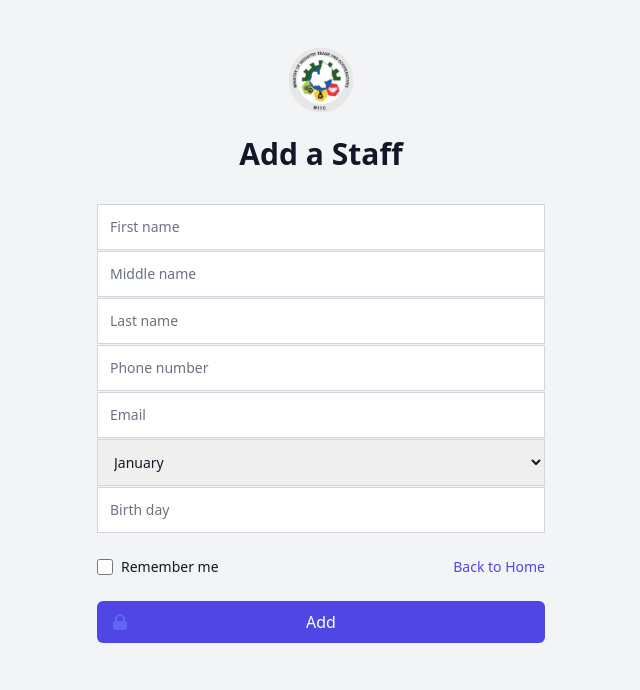
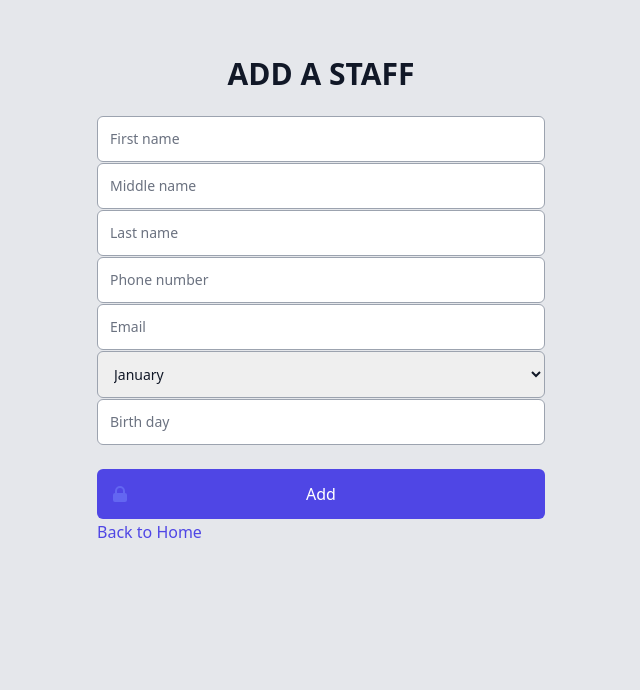
Before and after one commit to ethernalarts/mitcbdayapp, a Django app: page /add/ in a window 1280 px wide. Shown: the top 690 px of the page, without its empty margins (319-959 px from the left). Run offline with Django 4.2, Linux system fonts and the light colour scheme; some libraries are stand-ins or nearby versions.

Commit message:
code update 9:08pm 03/06/2022

```diff
--- a/mitcbdayapp/urls.py
+++ b/mitcbdayapp/urls.py
@@ -26,7 +26,6 @@ urlpatterns = [
     re_path(r'^birthday/$', views.bdaycheck, name = 'birthday'),
     re_path(r'^add/$', views.staffDetailsCreate.as_view(), name = 'add-staff'),
     re_path(r'^', views.index, name='index'),
-    # path('birthday/', sendmail_view.bdaycheck, name = 'birthday'),
     re_path(r'^update/(?P<pk>\d+)$', views.bdaycheck, name = 'update-staff'),
     re_path(r'^delete/(?P<pk>\d+)$', views.bdaycheck, name = 'delete-staff'),
     re_path(r'^cms/', include('cms.urls')),
--- a/sendmail/models.py
+++ b/sendmail/models.py
@@ -47,7 +47,7 @@ class staffDetails(models.Model):
 
     def get_absolute_url(self):
         """Returns the url to access a particular staff instance."""
-        return reverse('book-detail', args=[str(self.id)])
+        return reverse('staff-detail', args=[str(self.id)])
 
 
     def __str__(self):
--- a/sendmail/templates/addstaff.html
+++ b/sendmail/templates/addstaff.html
@@ -13,47 +13,35 @@
 		{% tailwind_css %}
 	</head>
 
-	<body class="bg-gray-100 font-sans leading-normal tracking-normal">
-        <div class="min-h-full flex items-center justify-center py-12 px-4 sm:px-6 lg:px-8">
-            <div class="max-w-md w-full space-y-8">
+	<body class="bg-gray-200 font-sans leading-normal tracking-normal">
+        <div class="min-h-full flex items-center justify-center py-8 px-4 sm:px-6 lg:px-8">
+            <div class="max-w-md w-full space-y-px">
+                <!-- Add a Staff title -->
                 <div>
-                    <img class="mx-auto h-16 w-auto" src="{% static 'img/mitc-logo-trans.png' %}"
-                        alt="Workflow">
-                    <h2 class="mt-6 text-center text-3xl font-extrabold text-gray-900">Add a Staff</h2>
+                    <!-- <img class="mx-auto h-16 w-auto" src="{% static 'img/mitc-logo-trans.png' %}"
+                        alt="Workflow"> -->
+                    <h2 class="mt-6 text-center text-3xl font-extrabold text-gray-900">ADD A STAFF</h2>
                 </div>
+
+                <!-- Form -->
                 <form class="mt-8 space-y-6" action="" method="POST" enctype="multipart/form-data">
                     {% csrf_token %}
                     <input type="hidden" name="remember" value="true">
 
+                    <!-- Form fields -->
                     <div class="space-y-px">
                         {% for field in form %}
                             <div>
-                                {% render_field field class+="text-3xl relative block w-full p-3 border border-gray-300 placeholder-gray-500 text-gray-900 focus:outline-none focus:ring-indigo-500 focus:border-indigo-500 focus:z-10 sm:text-sm" placeholder=field.label %}
-
+                                {% render_field field class+="text-2xl font-medium relative block w-full p-3 rounded-md border border-gray-400 placeholder-gray-500 text-gray-900 focus:outline-none focus:ring-indigo-500 focus:border-indigo-500 focus:z-10 sm:text-sm" placeholder=field.label %}
                             </div>
                         {% endfor %}
+                    </div>
 
 
-                    </div>
-                        <!-- <input id="email-address" name="email" type="email" autocomplete="email" required
-                                class="appearance-none rounded-none relative block w-full px-3 py-2 border border-gray-300 placeholder-gray-500 text-gray-900 rounded-t-md focus:outline-none focus:ring-indigo-500 focus:border-indigo-500 focus:z-10 sm:text-sm"
-                                placeholder="Email address">   -->
-
-                    <div class="flex items-center justify-between">
-                        <div class="flex items-center">
-                            <input id="remember-me" name="remember-me" type="checkbox"
-                                class="h-4 w-4 text-indigo-600 focus:ring-indigo-500 border-gray-300 rounded">
-                            <label for="remember-me" class="ml-2 block text-sm text-gray-900"> Remember me </label>
-                        </div>
-
-                        <div class="text-sm">
-                            <a href="{% url 'index' %}" class="font-medium text-indigo-600 hover:text-indigo-500">Back to Home</a>
-                        </div>
-                    </div>
-
+                    <!-- Submit Button -->
                     <div>
                         <button type="submit"
-                            class="group relative w-full flex justify-center py-2 px-4 border border-transparent
+                            class="group relative w-full flex justify-center py-3 px-4 border border-transparent
                                 text-md font-medium rounded-md text-white bg-indigo-600 hover:bg-indigo-700 focus:outline-none
                                 focus:ring-2 focus:ring-offset-2 focus:ring-indigo-500">
                             <span class="absolute left-0 inset-y-0 flex items-center pl-3">
@@ -70,6 +58,12 @@
                         </button>
                     </div>
                 </form>
+
+                <!-- Back to Home page -->
+                <div class="container mx-auto flex items-center justify-between">
+                    <a href="{% url 'index' %}"
+                        class="text-md font-medium text-indigo-600 hover:underline hover:underline-offset-2">Back to Home</a>
+                </div>
             </div>
         </div>
 	</body>
--- a/sendmail/templates/index.html
+++ b/sendmail/templates/index.html
@@ -11,7 +11,7 @@
 		{% tailwind_css %}
 	</head>
 
-	<body class="bg-gray-400 font-sans leading-normal tracking-normal">
+	<body class="bg-gray-300 font-sans leading-normal tracking-normal">
 		<div class="container mx-auto">
 			<!-- Edit -->
 			<section class="flex items-center justify-center h-screen" role="group">
--- a/sendmail/views.py
+++ b/sendmail/views.py
@@ -7,9 +7,11 @@ from django.shortcuts import render
 from mitcbdayapp import settings
 from sendmail.models import staffDetails
 from django.views.generic.edit import CreateView, UpdateView, DeleteView
+from django.views.generic import DetailView
 from django.urls import reverse_lazy
 
 
+# Birthday Check View
 def bdaycheck(request):
     celebrants = []
     data = staffDetails.objects.all()
@@ -50,6 +52,7 @@ def bdaycheck(request):
         return sendmail(request, celebrants)
 
 
+# Sendmail View
 def sendmail(request, celebrants):
     connection = mail.get_connection()
     connection.open()
@@ -102,11 +105,27 @@ def sendmail(request, celebrants):
         return HttpResponse(render(request, 'emailerror.html', context = {'failed_msgs': failed}))
 
 
-# Index
+# Index View
 def index(request):
     return render (request, 'index.html')
 
-# Add, Update or Delete Books
+
+# Staff Detail View
+class staffDetailsView(DetailView):
+    model = staffDetails
+    context_object_name = 'staff'  # your own name for the list as a template variable
+    template_name = 'staffdetails.html'
+
+    def get_context_data(self, **kwargs):
+        # Call the base implementation first to get the context
+        context = super(staffDetailsView, self).get_context_data(**kwargs)
+
+        # Create any data and add it to the context
+        context['title'] = "Author's Details"
+        return context
+
+
+# Add Staff View
 class staffDetailsCreate(CreateView):
     model = staffDetails
     fields = [
@@ -115,6 +134,8 @@ class staffDetailsCreate(CreateView):
     ]
     template_name = 'addstaff.html'
 
+
+# Update Staff View
 class staffDetailsUpdate(UpdateView):
     model = staffDetails
     fields = [
@@ -123,6 +144,8 @@ class staffDetailsUpdate(UpdateView):
     ]
     template_name = 'book_update_form.html'
 
+
+# Delete Staff View
 class staffDetailsDelete(DeleteView):
     model = staffDetails
     #permission_required: 'catalog.can_renew'
--- a/theme/static/css/dist/styles.css
+++ b/theme/static/css/dist/styles.css
@@ -553,9 +553,16 @@ Ensure the default browser behavior of the `hidden` attribute.
   margin-right: 1rem;
 }
 
-.my-4 {
-  margin-top: 1rem;
-  margin-bottom: 1rem;
+.mt-6 {
+  margin-top: 1.5rem;
+}
+
+.mt-8 {
+  margin-top: 2rem;
+}
+
+.ml-2 {
+  margin-left: 0.5rem;
 }
 
 .mr-3 {
@@ -568,10 +575,6 @@ Ensure the default browser behavior of the `hidden` attribute.
 
 .mt-4 {
   margin-top: 1rem;
-}
-
-.mt-8 {
-  margin-top: 2rem;
 }
 
 .mb-4 {
@@ -610,18 +613,6 @@ Ensure the default browser behavior of the `hidden` attribute.
   margin-top: -8rem;
 }
 
-.mt-\[-80\] {
-  margin-top: -80;
-}
-
-.ml-2 {
-  margin-left: 0.5rem;
-}
-
-.mt-6 {
-  margin-top: 1.5rem;
-}
-
 .block {
   display: block;
 }
@@ -650,6 +641,18 @@ Ensure the default browser behavior of the `hidden` attribute.
   height: 100vh;
 }
 
+.h-16 {
+  height: 4rem;
+}
+
+.h-4 {
+  height: 1rem;
+}
+
+.h-5 {
+  height: 1.25rem;
+}
+
 .h-6 {
   height: 1.5rem;
 }
@@ -662,26 +665,6 @@ Ensure the default browser behavior of the `hidden` attribute.
   height: 100%;
 }
 
-.h-4 {
-  height: 1rem;
-}
-
-.h-5 {
-  height: 1.25rem;
-}
-
-.h-12 {
-  height: 3rem;
-}
-
-.h-14 {
-  height: 3.5rem;
-}
-
-.h-16 {
-  height: 4rem;
-}
-
 .max-h-\[130px\] {
   max-height: 130px;
 }
@@ -780,10 +763,10 @@ Ensure the default browser behavior of the `hidden` attribute.
   justify-content: space-between;
 }
 
-.space-x-6 > :not([hidden]) ~ :not([hidden]) {
-  --tw-space-x-reverse: 0;
-  margin-right: calc(1.5rem * var(--tw-space-x-reverse));
-  margin-left: calc(1.5rem * calc(1 - var(--tw-space-x-reverse)));
+.space-y-8 > :not([hidden]) ~ :not([hidden]) {
+  --tw-space-y-reverse: 0;
+  margin-top: calc(2rem * calc(1 - var(--tw-space-y-reverse)));
+  margin-bottom: calc(2rem * var(--tw-space-y-reverse));
 }
 
 .space-y-6 > :not([hidden]) ~ :not([hidden]) {
@@ -792,28 +775,16 @@ Ensure the default browser behavior of the `hidden` attribute.
   margin-bottom: calc(1.5rem * var(--tw-space-y-reverse));
 }
 
-.-space-y-px > :not([hidden]) ~ :not([hidden]) {
-  --tw-space-y-reverse: 0;
-  margin-top: calc(-1px * calc(1 - var(--tw-space-y-reverse)));
-  margin-bottom: calc(-1px * var(--tw-space-y-reverse));
-}
-
-.space-y-8 > :not([hidden]) ~ :not([hidden]) {
-  --tw-space-y-reverse: 0;
-  margin-top: calc(2rem * calc(1 - var(--tw-space-y-reverse)));
-  margin-bottom: calc(2rem * var(--tw-space-y-reverse));
-}
-
 .space-y-px > :not([hidden]) ~ :not([hidden]) {
   --tw-space-y-reverse: 0;
   margin-top: calc(1px * calc(1 - var(--tw-space-y-reverse)));
   margin-bottom: calc(1px * var(--tw-space-y-reverse));
 }
 
-.space-y-4 > :not([hidden]) ~ :not([hidden]) {
-  --tw-space-y-reverse: 0;
-  margin-top: calc(1rem * calc(1 - var(--tw-space-y-reverse)));
-  margin-bottom: calc(1rem * var(--tw-space-y-reverse));
+.space-x-6 > :not([hidden]) ~ :not([hidden]) {
+  --tw-space-x-reverse: 0;
+  margin-right: calc(1.5rem * var(--tw-space-x-reverse));
+  margin-left: calc(1.5rem * calc(1 - var(--tw-space-x-reverse)));
 }
 
 .self-center {
@@ -866,9 +832,18 @@ Ensure the default browser behavior of the `hidden` attribute.
   border-bottom-width: 1px;
 }
 
-.border-green-600 {
+.border-gray-400 {
   --tw-border-opacity: 1;
-  border-color: rgb(22 163 74 / var(--tw-border-opacity));
+  border-color: rgb(156 163 175 / var(--tw-border-opacity));
+}
+
+.border-gray-300 {
+  --tw-border-opacity: 1;
+  border-color: rgb(209 213 219 / var(--tw-border-opacity));
+}
+
+.border-transparent {
+  border-color: transparent;
 }
 
 .border-gray-50 {
@@ -896,28 +876,19 @@ Ensure the default browser behavior of the `hidden` attribute.
   border-color: rgb(79 70 229 / var(--tw-border-opacity));
 }
 
-.border-gray-300 {
-  --tw-border-opacity: 1;
-  border-color: rgb(209 213 219 / var(--tw-border-opacity));
-}
-
-.border-transparent {
-  border-color: transparent;
-}
-
 .bg-gray-50 {
   --tw-bg-opacity: 1;
   background-color: rgb(249 250 251 / var(--tw-bg-opacity));
 }
 
-.bg-gray-400 {
+.bg-gray-200 {
   --tw-bg-opacity: 1;
-  background-color: rgb(156 163 175 / var(--tw-bg-opacity));
+  background-color: rgb(229 231 235 / var(--tw-bg-opacity));
 }
 
-.bg-green-600 {
+.bg-indigo-600 {
   --tw-bg-opacity: 1;
-  background-color: rgb(22 163 74 / var(--tw-bg-opacity));
+  background-color: rgb(79 70 229 / var(--tw-bg-opacity));
 }
 
 .bg-gray-100 {
@@ -985,13 +950,19 @@ Ensure the default browser behavior of the `hidden` attribute.
   padding: 1rem;
 }
 
-.p-3 {
-  padding: 0.75rem;
+.py-12 {
+  padding-top: 3rem;
+  padding-bottom: 3rem;
 }
 
 .px-4 {
   padding-left: 1rem;
   padding-right: 1rem;
+}
+
+.px-3 {
+  padding-left: 0.75rem;
+  padding-right: 0.75rem;
 }
 
 .py-2 {
@@ -1019,22 +990,17 @@ Ensure the default browser behavior of the `hidden` attribute.
   padding-bottom: 0.75rem;
 }
 
-.px-3 {
-  padding-left: 0.75rem;
-  padding-right: 0.75rem;
+.py-8 {
+  padding-top: 2rem;
+  padding-bottom: 2rem;
 }
 
-.py-12 {
-  padding-top: 3rem;
-  padding-bottom: 3rem;
+.pl-3 {
+  padding-left: 0.75rem;
 }
 
 .pr-4 {
   padding-right: 1rem;
-}
-
-.pl-3 {
-  padding-left: 0.75rem;
 }
 
 .pb-4 {
@@ -1058,14 +1024,9 @@ Ensure the default browser behavior of the `hidden` attribute.
   line-height: 1;
 }
 
-.text-lg {
-  font-size: 1.125rem;
-  line-height: 1.75rem;
-}
-
-.text-xl {
-  font-size: 1.25rem;
-  line-height: 1.75rem;
+.text-3xl {
+  font-size: 1.875rem;
+  line-height: 2.25rem;
 }
 
 .text-sm {
@@ -1073,9 +1034,9 @@ Ensure the default browser behavior of the `hidden` attribute.
   line-height: 1.25rem;
 }
 
-.text-3xl {
-  font-size: 1.875rem;
-  line-height: 2.25rem;
+.text-xl {
+  font-size: 1.25rem;
+  line-height: 1.75rem;
 }
 
 .text-2xl {
@@ -1087,13 +1048,22 @@ Ensure the default browser behavior of the `hidden` attribute.
   font-size: 1.65em;
 }
 
+.text-lg {
+  font-size: 1.125rem;
+  line-height: 1.75rem;
+}
+
 .text-xs {
   font-size: 0.75rem;
   line-height: 1rem;
 }
 
-.font-normal {
-  font-weight: 400;
+.font-extrabold {
+  font-weight: 800;
+}
+
+.font-medium {
+  font-weight: 500;
 }
 
 .font-semibold {
@@ -1104,12 +1074,8 @@ Ensure the default browser behavior of the `hidden` attribute.
   font-weight: 700;
 }
 
-.font-medium {
-  font-weight: 500;
-}
-
-.font-extrabold {
-  font-weight: 800;
+.font-normal {
+  font-weight: 400;
 }
 
 .uppercase {
@@ -1124,9 +1090,24 @@ Ensure the default browser behavior of the `hidden` attribute.
   letter-spacing: 0em;
 }
 
+.text-gray-900 {
+  --tw-text-opacity: 1;
+  color: rgb(17 24 39 / var(--tw-text-opacity));
+}
+
+.text-indigo-600 {
+  --tw-text-opacity: 1;
+  color: rgb(79 70 229 / var(--tw-text-opacity));
+}
+
 .text-white {
   --tw-text-opacity: 1;
   color: rgb(255 255 255 / var(--tw-text-opacity));
+}
+
+.text-indigo-500 {
+  --tw-text-opacity: 1;
+  color: rgb(99 102 241 / var(--tw-text-opacity));
 }
 
 .text-green-600 {
@@ -1147,26 +1128,6 @@ Ensure the default browser behavior of the `hidden` attribute.
 .text-gray-700 {
   --tw-text-opacity: 1;
   color: rgb(55 65 81 / var(--tw-text-opacity));
-}
-
-.text-gray-900 {
-  --tw-text-opacity: 1;
-  color: rgb(17 24 39 / var(--tw-text-opacity));
-}
-
-.text-indigo-600 {
-  --tw-text-opacity: 1;
-  color: rgb(79 70 229 / var(--tw-text-opacity));
-}
-
-.text-indigo-500 {
-  --tw-text-opacity: 1;
-  color: rgb(99 102 241 / var(--tw-text-opacity));
-}
-
-.text-gray-600 {
-  --tw-text-opacity: 1;
-  color: rgb(75 85 99 / var(--tw-text-opacity));
 }
 
 .underline {
```
Also changed, not shown: other parts of theme/static/css/dist/styles.css (+81 -93 lines), db.sqlite3.
